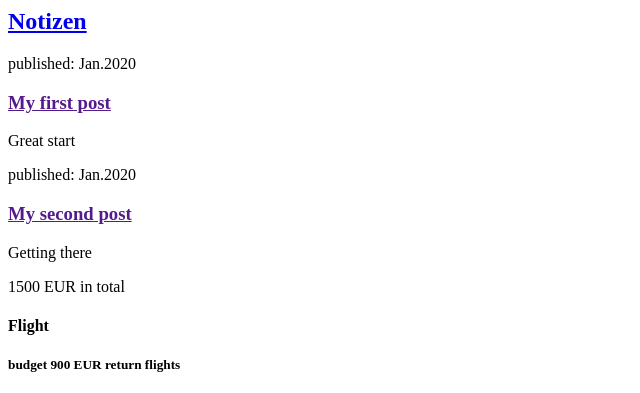
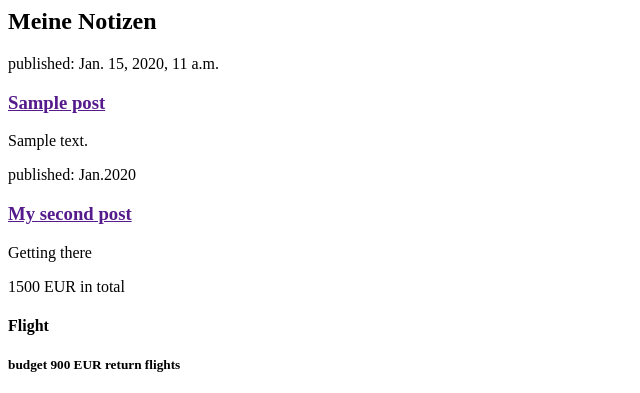
Before and after one commit to yung-ting/my-first-blog, a Django app: template blog/templates/blog/post_list.html in a window 1280 px wide. Shown: the top 393 px of the page, without its empty margins (0-640 px from the left). Run offline with Django 3.2, Linux system fonts and the light colour scheme; the template is opened without the code that fills it: values that come from a table or form of the project are taken from there, others are empty; tables that the repository leaves empty hold one stand-in row (values such as "Sample post").

Commit message:
modified tempaltes to display posts from database.

```diff
--- a/blog/models.py
+++ b/blog/models.py
@@ -11,6 +11,8 @@ class Post(models.Model):
     title = models.CharField(max_length=200)
     text = models.TextField()
     created_date = models.DateTimeField(blank=True, null=True)
+    published_date = models.DateTimeField(blank=True, null=True)
+
 
     def publish(self):
         self.published_date = timezone.now()
--- a/blog/templates/blog/post_list.html
+++ b/blog/templates/blog/post_list.html
@@ -3,15 +3,17 @@
         <title>Python</title>
     </head>
     <body>
-        <div>
-            <h2><a href="/">Notizen</a></h2>
+        <div><h2><a href:"/">Meine Notizen</a></h2>
         </div>
 
+        {% for post in posts %}
         <div>
-            <p>published: Jan.2020</p>
-            <h3><a href="">My first post</a></h3>
-            <p>Great start</p>
+            <p>published: {{ post.published_date }}</p>
+            <h3><a href="">{{ post.title }}</a></h3>
+            <p>{{ post.text|linebreaksbr }}</p>
         </div>
+        {% endfor %}
+
 
         <div>
             <p>published: Jan.2020</p>
--- a/blog/views.py
+++ b/blog/views.py
@@ -1,6 +1,9 @@
 from django.shortcuts import render
+from django.utils import timezone
+from .models import Post
 
 # Create your views here.
 
 def post_list(request):
-    return render(request, 'blog/post_list.html', {})
+    posts = Post.objects.filter(published_date__lte=timezone.now()).order_by('published_date')
+    return render(request, 'blog/post_list.html', {'posts':posts})
```
Also changed, not shown: blog/migrations/0002_post_published_date.py (added).
